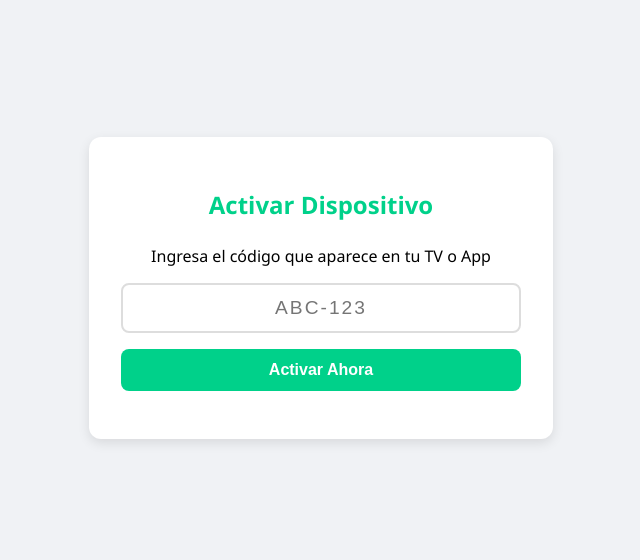
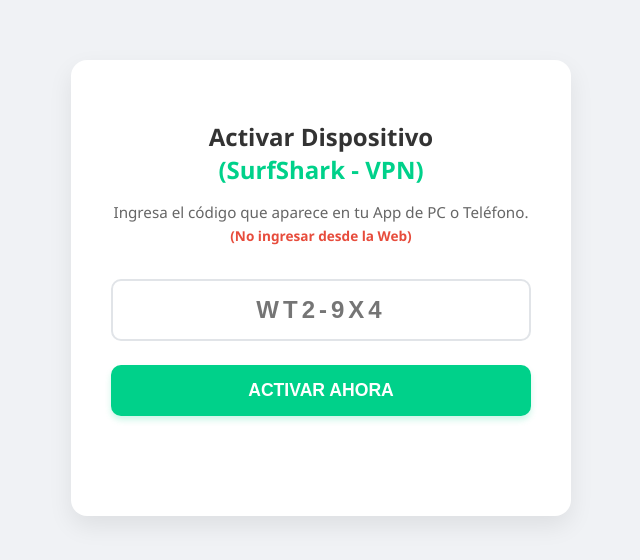
Before and after one commit to SrCratier/surfshark-activator, a plain HTML site: page index.html in a window 1280 px wide. Shown: the part 112-672 px from the top of the page, without its empty margins (319-959 px from the left). Drawn offline with Linux system fonts and the light colour scheme.

Commit message:
Update index.html

```diff
--- a/index.html
+++ b/index.html
@@ -3,43 +3,198 @@
 <head>
     <meta charset="UTF-8">
     <meta name="viewport" content="width=device-width, initial-scale=1.0">
-    <title>Activar Surfshark</title>
+    <title>Activar SurfShark VPN</title>
     <style>
-        body { font-family: 'Segoe UI', sans-serif; background-color: #f0f2f5; display: flex; justify-content: center; align-items: center; height: 100vh; margin: 0; }
-        .card { background: white; padding: 2rem; border-radius: 12px; box-shadow: 0 4px 12px rgba(0,0,0,0.1); text-align: center; max-width: 400px; width: 90%; }
-        h2 { color: #00d18a; margin-bottom: 1.5rem; }
-        input { width: 100%; padding: 12px; margin-bottom: 1rem; border: 2px solid #ddd; border-radius: 8px; font-size: 1.2rem; text-align: center; letter-spacing: 2px; text-transform: uppercase; box-sizing: border-box;}
-        button { width: 100%; padding: 12px; background-color: #00d18a; color: white; border: none; border-radius: 8px; font-size: 1rem; cursor: pointer; font-weight: bold; transition: 0.3s; }
-        button:hover { background-color: #00a86b; }
-        #status { margin-top: 1rem; font-weight: bold; }
-        .error { color: red; }
-        .success { color: green; }
+        :root {
+            --primary-color: #00d18a;
+            --hover-color: #00a86b;
+            --bg-color: #f0f2f5;
+            --text-color: #333;
+        }
+
+        body {
+            font-family: 'Segoe UI', system-ui, -apple-system, sans-serif;
+            background-color: var(--bg-color);
+            display: flex;
+            justify-content: center;
+            align-items: center;
+            min-height: 100vh;
+            margin: 0;
+            padding: 20px;
+            box-sizing: border-box;
+        }
+
+        .card {
+            background: white;
+            padding: 2.5rem;
+            border-radius: 16px;
+            box-shadow: 0 10px 25px rgba(0,0,0,0.08);
+            text-align: center;
+            max-width: 420px;
+            width: 100%;
+            transition: transform 0.2s;
+        }
+
+        .card:hover {
+            transform: translateY(-2px);
+        }
+
+        h2 {
+            color: var(--text-color);
+            margin-bottom: 0.5rem;
+            font-size: 1.5rem;
+            font-weight: 700;
+        }
+
+        .subtitle {
+            color: #666;
+            font-size: 0.95rem;
+            margin-bottom: 2rem;
+            line-height: 1.5;
+        }
+
+        .highlight {
+            color: var(--primary-color);
+            font-weight: 600;
+        }
+
+        input {
+            width: 100%;
+            padding: 15px;
+            margin-bottom: 1.5rem;
+            border: 2px solid #e1e4e8;
+            border-radius: 10px;
+            font-size: 1.5rem;
+            text-align: center;
+            letter-spacing: 4px;
+            text-transform: uppercase;
+            box-sizing: border-box;
+            outline: none;
+            transition: border-color 0.3s;
+            font-weight: bold;
+            color: #444;
+        }
+
+        input:focus {
+            border-color: var(--primary-color);
+        }
+
+        button {
+            width: 100%;
+            padding: 15px;
+            background-color: var(--primary-color);
+            color: white;
+            border: none;
+            border-radius: 10px;
+            font-size: 1.1rem;
+            cursor: pointer;
+            font-weight: 700;
+            transition: all 0.3s ease;
+            box-shadow: 0 4px 6px rgba(0, 209, 138, 0.2);
+        }
+
+        button:hover {
+            background-color: var(--hover-color);
+            transform: translateY(-1px);
+            box-shadow: 0 6px 8px rgba(0, 209, 138, 0.3);
+        }
+
+        button:disabled {
+            background-color: #ccc;
+            cursor: not-allowed;
+            transform: none;
+            box-shadow: none;
+        }
+
+        #status {
+            margin-top: 1.5rem;
+            font-weight: 600;
+            min-height: 20px;
+        }
+
+        .error { color: #e74c3c; }
+
+        .success-box {
+            margin-top: 1.5rem;
+            padding: 1rem;
+            background-color: #e8f8f3;
+            border: 1px solid #c3e6db;
+            border-radius: 8px;
+            color: #0f5132;
+            font-size: 0.9rem;
+            text-align: left;
+            display: none; /* Oculto por defecto */
+            animation: fadeIn 0.5s ease-in;
+        }
+
+        .success-title {
+            font-weight: 800;
+            display: block;
+            margin-bottom: 0.5rem;
+            color: #00a86b;
+            font-size: 1rem;
+        }
+
+        @keyframes fadeIn {
+            from { opacity: 0; transform: translateY(10px); }
+            to { opacity: 1; transform: translateY(0); }
+        }
     </style>
 </head>
 <body>
     <div class="card">
-        <h2>Activar Dispositivo</h2>
-        <p>Ingresa el código que aparece en tu TV o App</p>
-        <input type="text" id="code" placeholder="ABC-123" maxlength="10">
-        <button onclick="activar()" id="btn">Activar Ahora</button>
+        <!-- Título principal -->
+        <h2>Activar Dispositivo <br><span class="highlight">(SurfShark - VPN)</span></h2>
+
+        <!-- Subtítulo actualizado -->
+        <p class="subtitle">
+            Ingresa el código que aparece en tu App de PC o Teléfono.
+            <br>
+            <strong style="color:#e74c3c; font-size: 0.85rem;">(No ingresar desde la Web)</strong>
+        </p>
+
+        <!-- Input limitado a 6 caracteres -->
+        <input type="text" id="code" placeholder="WT2-9X4" maxlength="6">
+
+        <button onclick="activar()" id="btn">ACTIVAR AHORA</button>
+
         <p id="status"></p>
+
+        <!-- Caja de mensaje de éxito -->
+        <div id="successMessage" class="success-box">
+            <span class="success-title">✅ ¡Dispositivo Activado!</span>
+            Gracias por tu compra. Podrás tener 4 cuentas con la sesión iniciada.
+            <br><br>
+            <strong>Nota:</strong> Tienes un plazo de 24h para que ingresen todos los dispositivos. Fuera de este plazo, las sesiones adicionales serán eliminadas.
+        </div>
     </div>
 
     <script>
-        // ¡OJO! AQUI PONDREMOS LA URL DE RENDER CUANDO LA TENGAMOS
-        const API_URL = "URL_DE_TU_BACKEND_RENDER";
+        // CONFIGURACIÓN: URL de tu Backend en Render
+        // Asegúrate de que esta URL sea correcta antes de subirlo
+        const API_URL = "https://mi-api-surfshark.onrender.com";
 
         async function activar() {
             const codeInput = document.getElementById('code');
             const status = document.getElementById('status');
             const btn = document.getElementById('btn');
+            const successBox = document.getElementById('successMessage');
+
+            // Limpiar espacios y pasar a mayúsculas
             const code = codeInput.value.trim().toUpperCase();
 
-            if (!code) return;
+            // Validación simple
+            if (!code || code.length < 6) {
+                status.className = "error";
+                status.innerText = "⚠️ Por favor ingresa el código de 6 dígitos completo.";
+                return;
+            }
 
+            // Preparar interfaz para carga
             btn.disabled = true;
             btn.innerText = "Procesando...";
             status.innerText = "";
+            successBox.style.display = "none"; // Ocultar mensaje anterior si hubo
 
             try {
                 const response = await fetch(API_URL + "/activar", {
@@ -51,19 +206,22 @@
                 const data = await response.json();
 
                 if (data.success) {
-                    status.className = "success";
-                    status.innerText = "✅ " + data.message;
-                    codeInput.value = "";
+                    status.innerText = ""; // Limpiamos el texto de estado simple
+                    successBox.style.display = "block"; // Mostramos la caja grande bonita
+                    codeInput.value = ""; // Limpiamos el input
                 } else {
                     status.className = "error";
                     status.innerText = "❌ " + data.message;
                 }
             } catch (error) {
                 status.className = "error";
-                status.innerText = "Error de conexión con el servidor.";
+                status.innerText = "Error de conexión. Intenta de nuevo.";
+                console.error(error);
             }
+
+            // Restaurar botón
             btn.disabled = false;
-            btn.innerText = "Activar Ahora";
+            btn.innerText = "ACTIVAR AHORA";
         }
     </script>
 </body>
```
